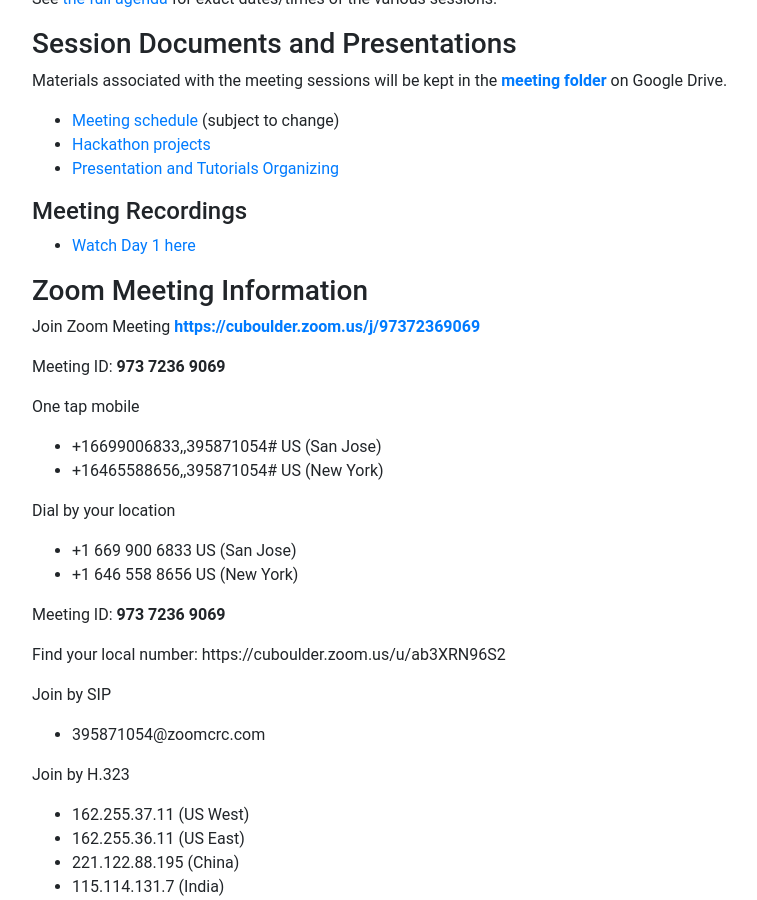
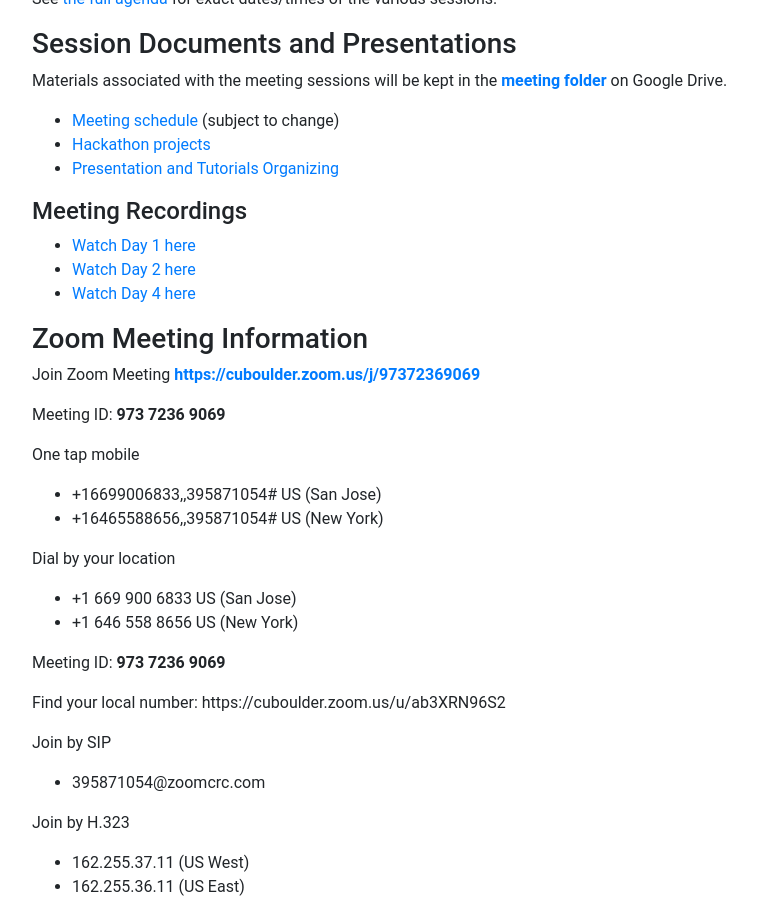
Before and after one commit to heliophysicsPy/heliophysicsPy.github.io, a Jekyll site: the page built from _pages/meetings/spring2022.md, in a window 1280 px wide and 900 px high, scrolled down 388 px. Shown: the whole window, without its empty margins (69-826 px from the left). Built offline with Jekyll 4.4.1, drawn with Linux system fonts in a browser that asks for light colours; nearby versions of some CDN libraries.

Commit message:
Added spr mtg Day 2 & 4 recording links

```diff
--- a/_pages/meetings/spring2022.md
+++ b/_pages/meetings/spring2022.md
@@ -25,6 +25,8 @@
 #### Meeting Recordings
 
  - [Watch Day 1 here](https://o365coloradoedu-my.sharepoint.com/:v:/g/personal/juba8233_colorado_edu/ETAI1ZOECdJNjAoMZ97395MBUxeET_L0eEThl9wmuPUKYQ?e=5ggdtC)
+ - [Watch Day 2 here](https://o365coloradoedu-my.sharepoint.com/:v:/g/personal/juba8233_colorado_edu/ERvp1e2ykJlDqGRojfIuWJMB9u0N0_WuCke6qig1d7RMFA?e=KArrGu)
+ - [Watch Day 4 here](https://o365coloradoedu-my.sharepoint.com/:v:/g/personal/juba8233_colorado_edu/ESR7tt4NYrBKgTsOOXaDApoBdvd5-gwGOm-mDEZc_Xmgsw?e=koZdgm)
 
 ### Zoom Meeting Information
 
```
